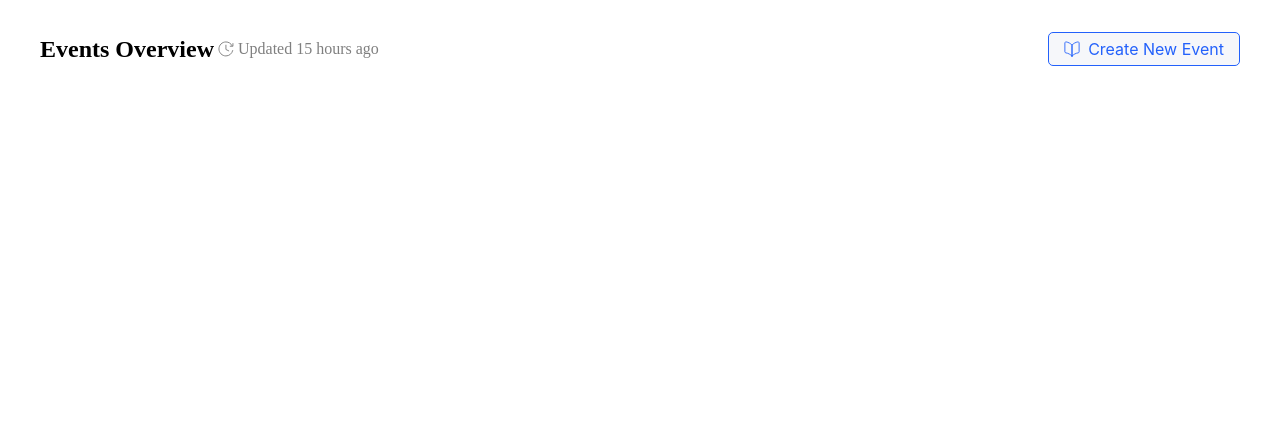
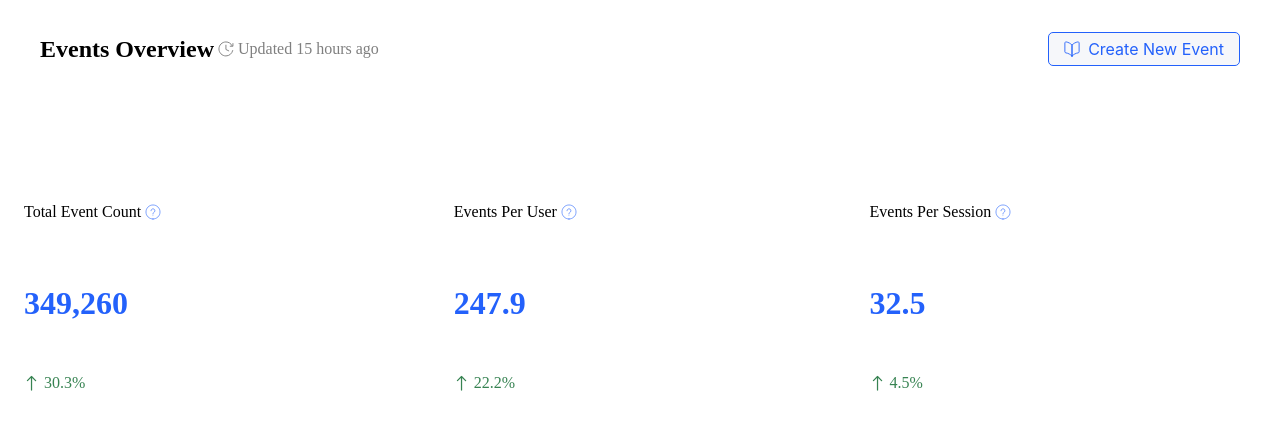
Before and after one commit to gabrieloliveirapinto/countly-challenge, a Vue app: page / in a window 1280 px wide. Shown: the top 428 px of the page. Built offline with nearby package versions, Linux system fonts and the light colour scheme.

Commit message:
feat(views/EventOverview): add FeaturedEventsSection

```diff
--- a/src/views/EventsOverview.vue
+++ b/src/views/EventsOverview.vue
@@ -1,10 +1,66 @@
 <template>
   <div class="events-overview">
+    <div class="row">
+      <div class="col-12 col-lg-5 offset-lg-1">
+        <FeaturedEventsSection
+          class="events-overview__featured-events"
+          :featured-events="featuredEvents"
+        />
+      </div>
+    </div>
   </div>
 </template>
 
 <script setup>
+import FeaturedEventsSection from '@/components/FeaturedEventsSection';
+
+// Mocked data
+
+const featuredEvents = [
+  {
+    id: 1,
+    name: 'Total Event Count',
+    value: 349260,
+    percentage: {
+      value: 30.3,
+      type: 'increase'
+    }
+  },
+  {
+    id: 2,
+    name: 'Events Per User',
+    value: 247.9,
+    percentage: {
+      value: 22.2,
+      type: 'increase'
+    }
+  },
+  {
+    id: 3,
+    name: 'Events Per Session',
+    value: 32.5,
+    percentage: {
+      value: 4.5,
+      type: 'increase'
+    }
+  }
+]
 </script>
 
 <style lang="scss" scoped>
+.events-overview {
+
+  // .events-overview__featured-events
+  &__featured-events {
+    padding-top: $layout-unit-lg;
+  }
+
+  @include media-breakpoint-up(lg) {
+
+    // .events-overview__featured-events
+    &__featured-events {
+      padding-top: 2 * $layout-unit-xxl;
+    }
+  }
+}
 </style>
```
